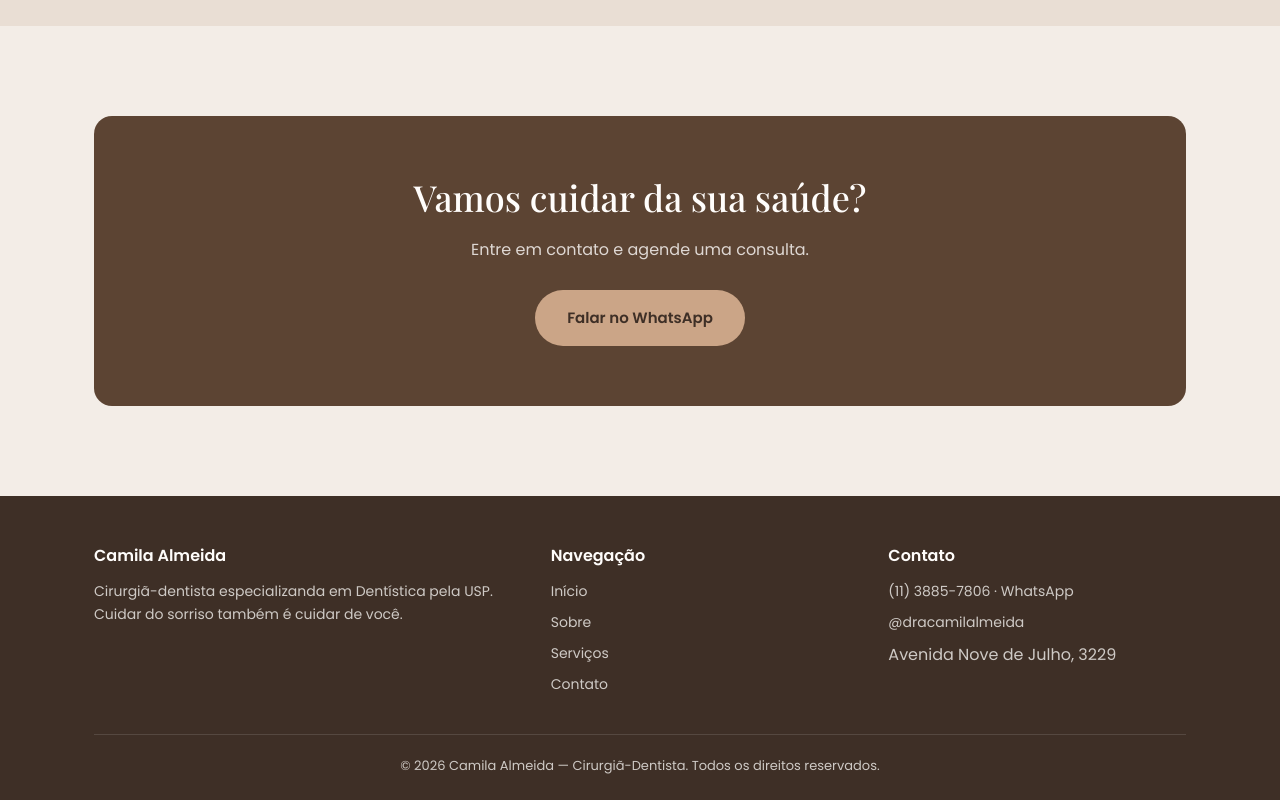
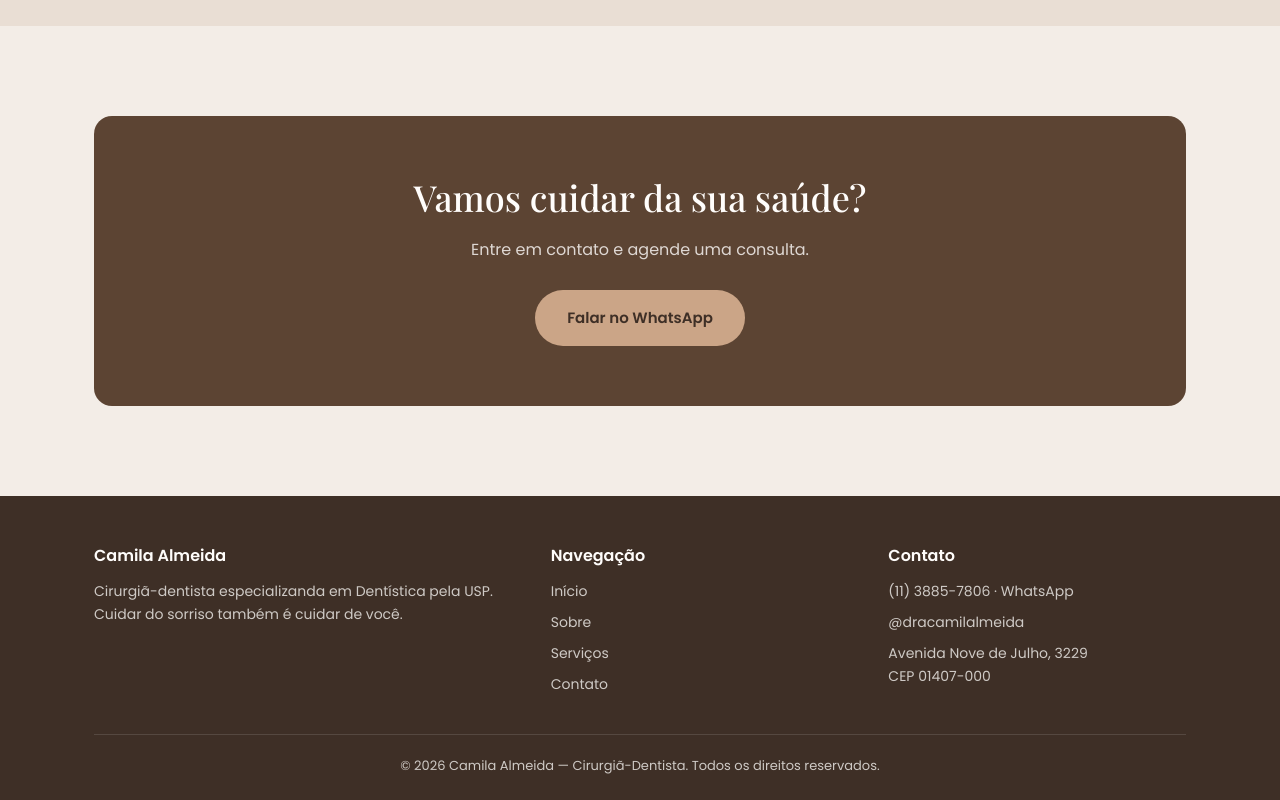
Before and after one commit to yjonathan48-pixel/camila-almeida-dentista, a plain HTML site: page index.html in a window 1280 px wide. Shown: the part 1983-2783 px from the top of the page. Drawn offline with nearby package versions, Linux system fonts and the light colour scheme; a web font is replaced by a local one.

Commit message:
Update contact information with a Google Maps link

```diff
--- a/index.html
+++ b/index.html
@@ -142,7 +142,7 @@
         <h4>Contato</h4>
         <a href="https://wa.me/551138857806" target="_blank">(11) 3885-7806 · WhatsApp</a>
         <a href="https://instagram.com/dracamilalmeida" target="_blank">@dracamilalmeida</a>
-        <span>Avenida Nove de Julho, 3229</span>
+        <a href="https://www.google.com/maps/place/Av.+Nove+de+Julho,+3229+-+Jardim+Paulista,+S%C3%A3o+Paulo+-+SP,+01407-000/@-23.5681294,-46.6624625,17z/data=!3m1!4b1!4m6!3m5!1s0x94ce59c5138606ab:0x7209d3025757d4f6!8m2!3d-23.5681294!4d-46.6598876!16s%2Fg%2F11qh3p7tpk?entry=ttu&amp;g_ep=EgoyMDI2MDkxNi4wIKXMDSoASAFQAw%3D%3D" target="_blank">Avenida Nove de Julho, 3229<br>CEP 01407-000</a>
       </div>
     </div>
     <div class="footer-bottom">
```
